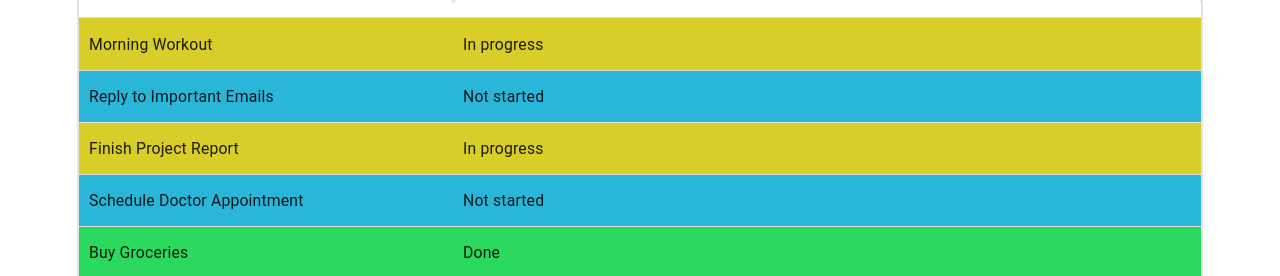
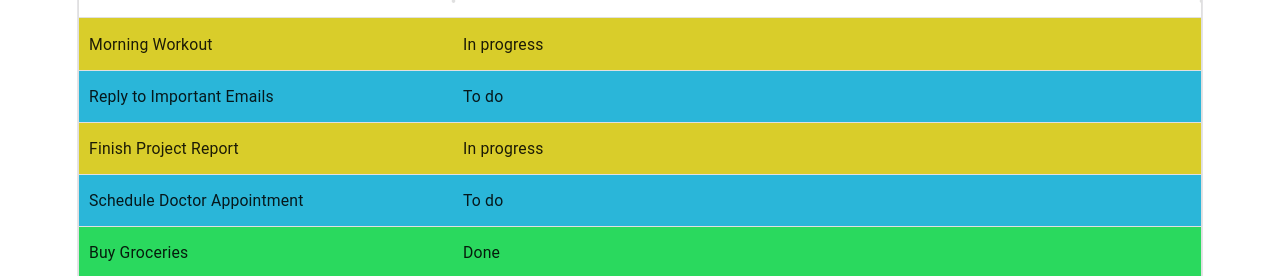
Before and after one commit to sly123456789/ToDoTraining, a React (Vite) app: page / in a window 1280 px wide. Shown: the part 203-479 px from the top of the page. Built offline with nearby package versions, Linux system fonts and the light colour scheme.

Commit message:
fix - pr: replace 'not started' with 'to do'

```diff
--- a/src/component/TasksList.tsx
+++ b/src/component/TasksList.tsx
@@ -77,7 +77,7 @@ export default function TasksList() {
                     "& .super-app-theme--In.progress": {
                         backgroundColor: "#d9cd2a",
                     },
-                    "& .super-app-theme--Not.started": {
+                    "& .super-app-theme--To.do": {
                         backgroundColor: "#2ab6d9",
                     },
                 }}
--- a/src/data/TasksStorage.ts
+++ b/src/data/TasksStorage.ts
@@ -9,7 +9,7 @@ export const tasks: Task[] = [
     {
         id: 2,
         title: "Reply to Important Emails",
-        status: "Not started",
+        status: "To do",
     },
     {
         id: 3,
@@ -19,7 +19,7 @@ export const tasks: Task[] = [
     {
         id: 4,
         title: "Schedule Doctor Appointment",
-        status: "Not started",
+        status: "To do",
     },
     {
         id: 5,
@@ -29,7 +29,7 @@ export const tasks: Task[] = [
     {
         id: 6,
         title: "Clean Workspace",
-        status: "Not started",
+        status: "To do",
     },
     {
         id: 7,
@@ -39,7 +39,7 @@ export const tasks: Task[] = [
     {
         id: 8,
         title: "Plan Weekend Activities",
-        status: "Not started",
+        status: "To do",
     },
     {
         id: 9,
@@ -49,6 +49,6 @@ export const tasks: Task[] = [
     {
         id: 10,
         title: "Call Family Member",
-        status: "Not started",
+        status: "To do",
     },
 ];
--- a/src/types/statuses.ts
+++ b/src/types/statuses.ts
@@ -1,9 +1,9 @@
-export const statusesList = ["Not started", "In progress", "Done"];
+export const statusesList = ["To do", "In progress", "Done"];
 
-export type statuses = (typeof statusesList)[number];
+export type Statuses = (typeof statusesList)[number];
 
-export function isStatus(value: string): value is statuses {
-    return statusesList.includes(value as statuses);
+export function isStatus(value: string): value is Statuses {
+    return statusesList.includes(value as Statuses);
 }
 
-export const defaultStatus: statuses = "Not started";
+export const defaultStatus: Statuses = "To do";
--- a/src/types/tasks.ts
+++ b/src/types/tasks.ts
@@ -1,7 +1,7 @@
-import { type statuses } from "./statuses";
+import { type Statuses } from "./statuses";
 
 export type Task = {
     id: number;
     title: string;
-    status: statuses;
+    status: Statuses;
 };
```
